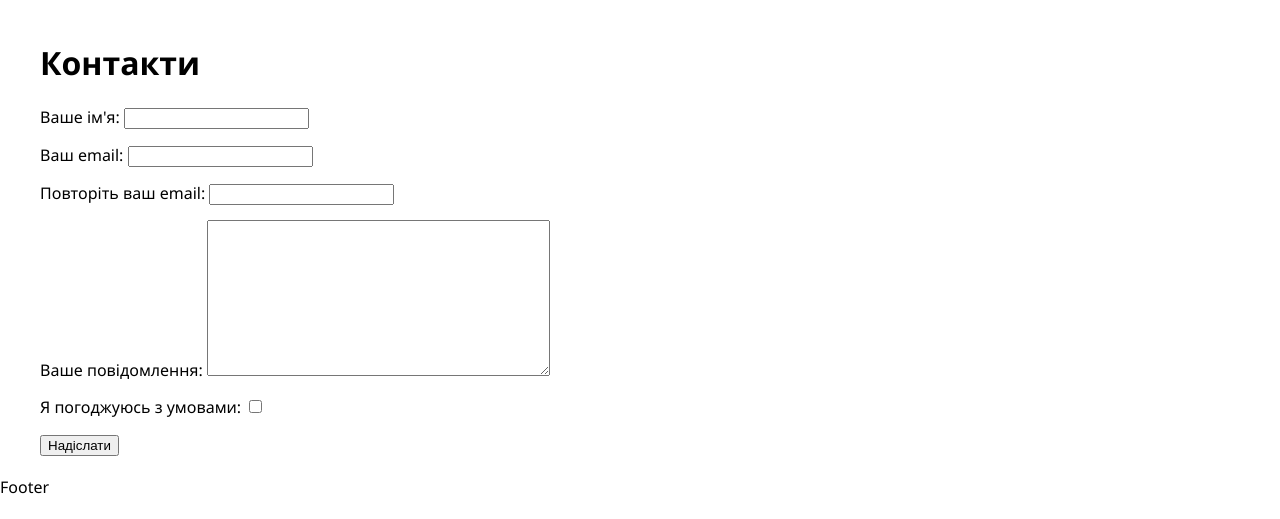
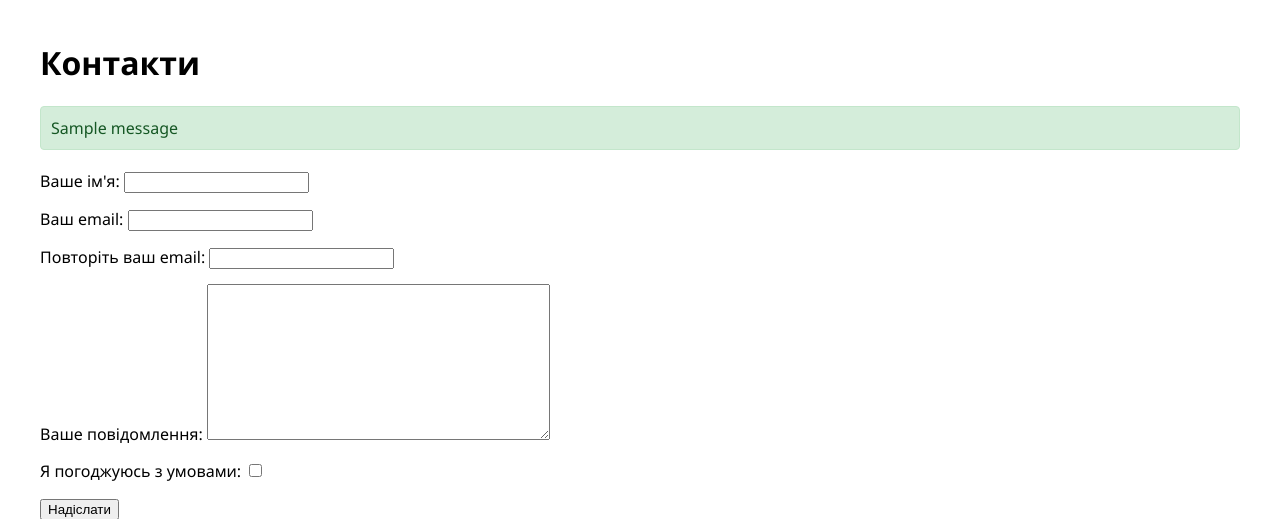
Before and after one commit to kudriashova-ag/Project1_1, a Django app: page /contacts in a window 1280 px wide. Shown: the part 63-582 px from the top of the page. Run offline with Django 5.2, Linux system fonts and the light colour scheme; tables that the repository leaves empty hold one stand-in row (values such as "Sample post"); one stand-in notice (Sample message) is shown.

Commit message:
Messages

```diff
--- a/pages/templates/pages/contacts.html
+++ b/pages/templates/pages/contacts.html
@@ -2,6 +2,13 @@
 
 {% block content %}
     <h1>Контакти</h1>
+
+    {% if messages %}
+        {% for message in messages %}
+            <p class="message message-{{message.tags}}">{{message}}</p>
+        {% endfor %}
+    {% endif %}
+
     <form method="POST" action="{% url "contacts" %}" novalidate>
         {{ form.non_field_errors }}
 
--- a/pages/views.py
+++ b/pages/views.py
@@ -1,5 +1,6 @@
-from django.shortcuts import render
+from django.shortcuts import render, redirect
 from .forms import ContactForm
+from django.contrib import messages
 
 # Create your views here.
 def contacts(request):
@@ -12,6 +13,10 @@ def contacts(request):
             agree = form.cleaned_data['agree']
 
             print(name, email, message, agree)
+            # flash message - видаляються після першого відображення
+
+            messages.success(request, "Повідомлення успішно надіслано!")
+            return redirect('contacts')  #  post-redirect-get pattern  PRG
 
         else:
 
--- a/static/css/global.css
+++ b/static/css/global.css
@@ -37,3 +37,21 @@ header{
     padding: 20px;
     background-color: #f8f8f8;
 }
+
+.message{
+    padding: 10px;
+    border-radius: 4px;
+    margin-bottom: 20px;
+}
+
+.message-success{
+    background-color: #d4edda;
+    color: #155724;
+    border: 1px solid #c3e6cb;
+}
+
+.message-error{
+    background-color: #f8d7da;
+    color: #721c24;
+    border: 1px solid #f5c6cb;
+}
```
